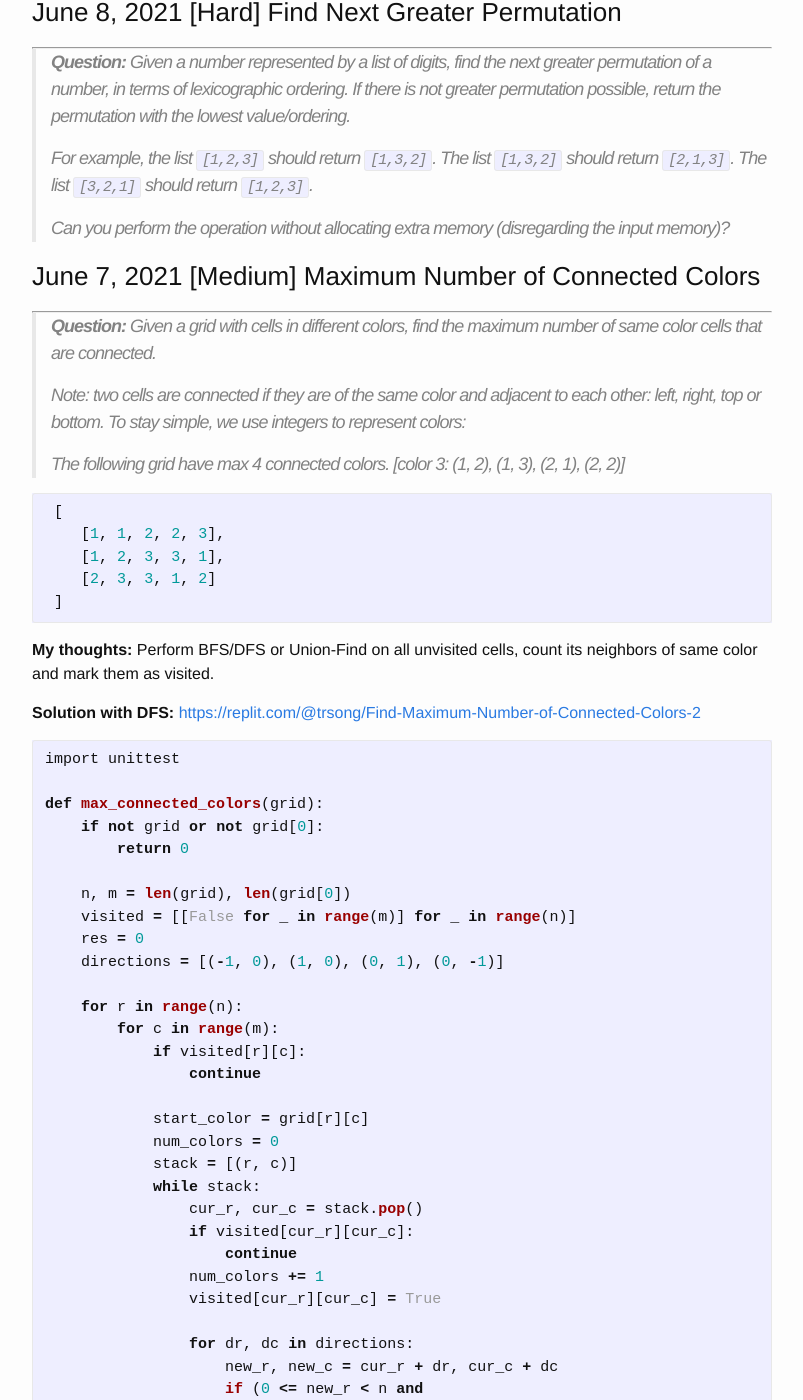
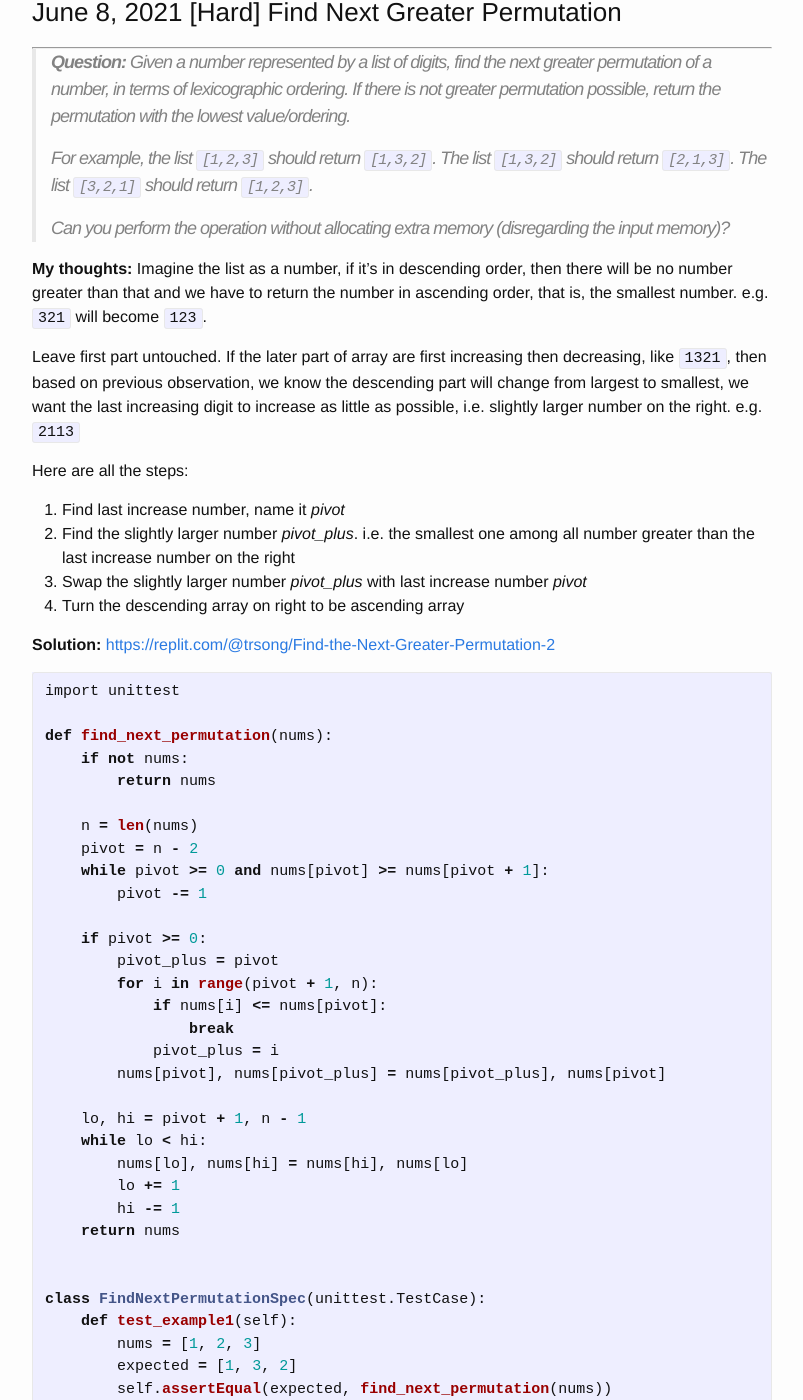
Before and after one commit to trsong/trsong.github.io, a Jekyll site: the page built from _posts/2021-05-01-DailyQuestionsMay.md, in a window 1280 px wide and 1400 px high, scrolled down 1890 px. Shown: the whole window, without its empty margins (238-1041 px from the left). Built offline with Jekyll 4.4.1, drawn with Linux system fonts in a browser that asks for light colours; some of the changed text lies outside the part shown.

Commit message:
Add solution to June 8 question.

````diff
--- a/_posts/2021-05-01-DailyQuestionsMay.md
+++ b/_posts/2021-05-01-DailyQuestionsMay.md
@@ -45,6 +45,98 @@ You should return [1, 3, 2, 4, 5, 6, 7].
 >
 > Can you perform the operation without allocating extra memory (disregarding the input memory)?
 
+**My thoughts:** Imagine the list as a number, if it’s in descending order, then there will be no number greater than that and we have to return the number in ascending order, that is, the smallest number. e.g. `321` will become `123`.
+
+Leave first part untouched. If the later part of array are first increasing then decreasing, like `1321`, then based on previous observation, we know the descending part will change from largest to smallest, we want the last increasing digit to increase as little as possible, i.e. slightly larger number on the right. e.g. `2113`
+
+Here are all the steps:
+
+1. Find last increase number, name it _pivot_
+2. Find the slightly larger number _pivot_plus_. i.e. the smallest one among all number greater than the last increase number on the right
+3. Swap the slightly larger number _pivot_plus_ with last increase number _pivot_
+4. Turn the descending array on right to be ascending array
+
+
+**Solution:** [https://replit.com/@trsong/Find-the-Next-Greater-Permutation-2](https://replit.com/@trsong/Find-the-Next-Greater-Permutation-2)
+```py
+import unittest
+
+def find_next_permutation(nums):
+    if not nums:
+        return nums
+
+    n = len(nums)
+    pivot = n - 2
+    while pivot >= 0 and nums[pivot] >= nums[pivot + 1]:
+        pivot -= 1
+
+    if pivot >= 0:
+        pivot_plus = pivot
+        for i in range(pivot + 1, n):
+            if nums[i] <= nums[pivot]:
+                break
+            pivot_plus = i
+        nums[pivot], nums[pivot_plus] = nums[pivot_plus], nums[pivot]
+
+    lo, hi = pivot + 1, n - 1
+    while lo < hi:
+        nums[lo], nums[hi] = nums[hi], nums[lo]
+        lo += 1
+        hi -= 1
+    return nums
+
+
+class FindNextPermutationSpec(unittest.TestCase):
+    def test_example1(self):
+        nums = [1, 2, 3]
+        expected = [1, 3, 2]
+        self.assertEqual(expected, find_next_permutation(nums))
+
+    def test_example2(self):
+        nums = [1, 3, 2]
+        expected = [2, 1, 3]
+        self.assertEqual(expected, find_next_permutation(nums))
+
+    def test_example3(self):
+        nums = [3, 2, 1]
+        expected = [1, 2, 3]
+        self.assertEqual(expected, find_next_permutation(nums))
+
+    def test_empty_array(self):
+        self.assertEqual([], find_next_permutation([]))
+
+    def test_one_elem_array(self):
+        self.assertEqual([1], find_next_permutation([1]))
+
+    def test_decrease_increase_decrease_array(self):
+        nums = [3, 2, 1, 6, 5, 4]
+        expected = [3, 2, 4, 1, 5, 6]
+        self.assertEqual(expected, find_next_permutation(nums))
+
+    def test_decrease_increase_decrease_array2(self):
+        nums = [3, 2, 4, 6, 5, 4]
+        expected = [3, 2, 5, 4, 4, 6]
+        self.assertEqual(expected, find_next_permutation(nums))
+
+    def test_increasing_decreasing_increasing_array(self):
+        nums = [4, 5, 6, 1, 2, 3]
+        expected = [4, 5, 6, 1, 3, 2]
+        self.assertEqual(expected, find_next_permutation(nums))
+
+    def test_increasing_decreasing_increasing_array2(self):
+        nums =     [1, 1, 2, 3, 4, 4, 10, 9, 8, 7, 6, 6, 5, 5, 4, 4, 3, 2, 1]
+        expected = [1, 1, 2, 3, 4, 5, 1, 2, 3, 4, 4, 4, 5, 6, 6, 7, 8, 9, 10]
+        self.assertEqual(expected, find_next_permutation(nums))
+
+    def test_multiple_decreasing_and_increasing_array(self):
+        nums = [5, 3, 4, 9, 7, 6]
+        expected = [5, 3, 6, 4, 7, 9]
+        self.assertEqual(expected, find_next_permutation(nums))
+
+
+if __name__ == '__main__':
+    unittest.main(exit=False, verbosity=2)
+```
 
 ### June 7, 2021 \[Medium\] Maximum Number of Connected Colors
 ---
````
